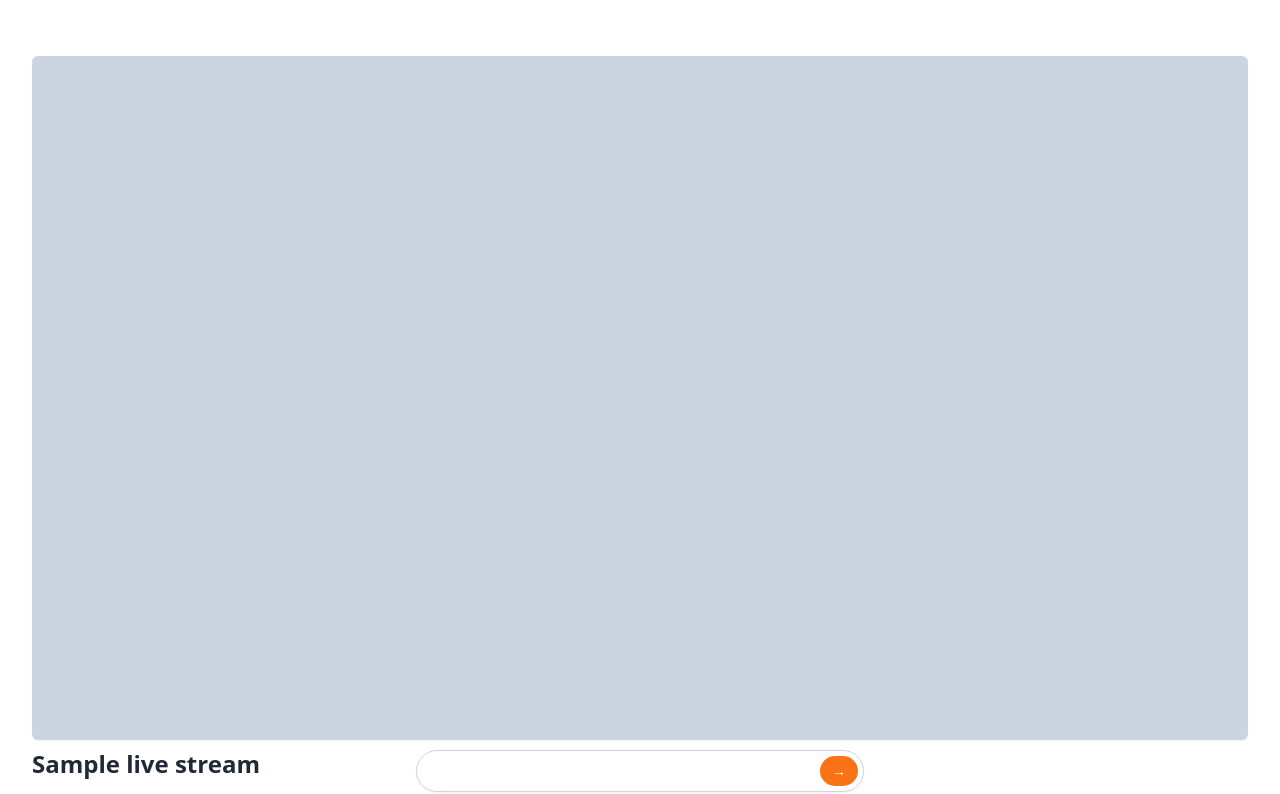
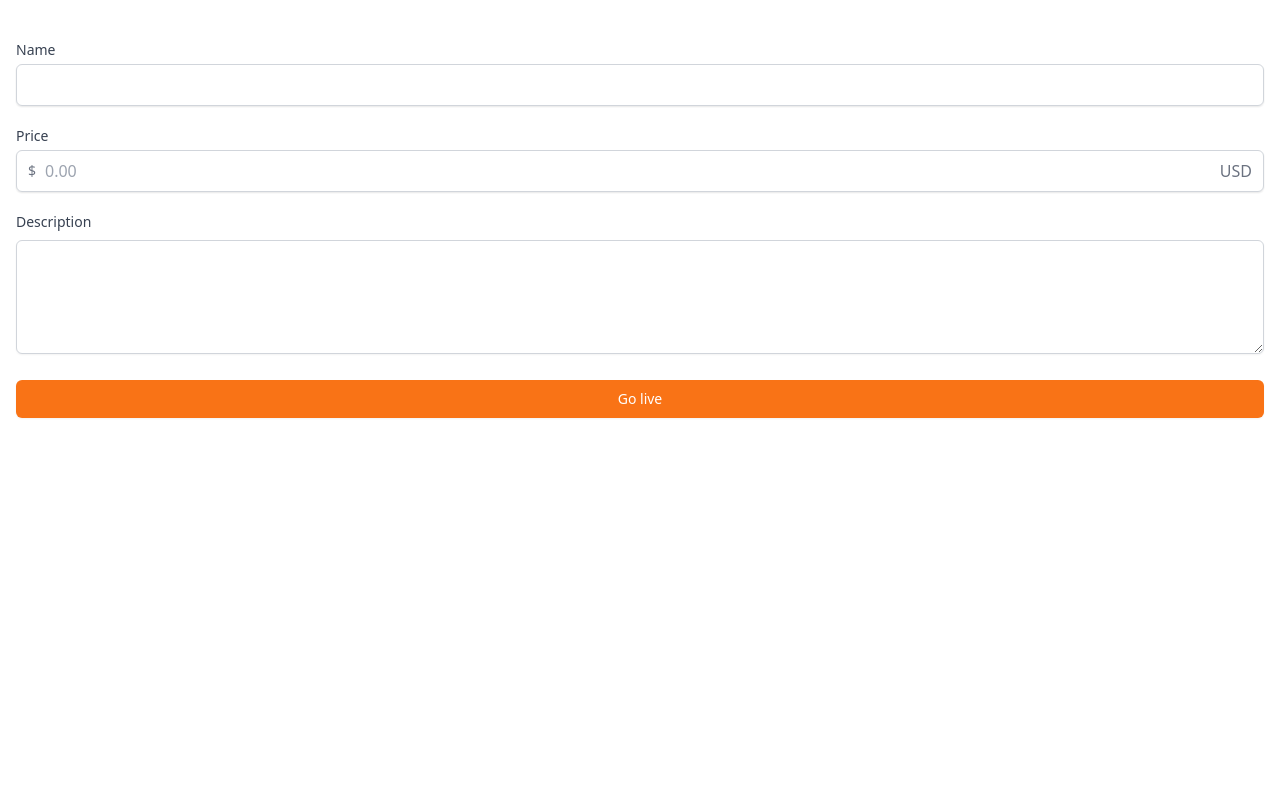
Before and after one commit to seungmin-dev/carrot-market, a Next.js app: page /stream/create in a window 1280 px wide. Shown: the top 794 px of the page. Built offline with nearby package versions, Linux system fonts and the light colour scheme.

Commit message:
add stream

```diff
--- a/pages/items/upload.tsx
+++ b/pages/items/upload.tsx
@@ -2,7 +2,7 @@
 
 const Upload: NextPage = () => {
   return (
-    <div className="px-4 py-16">
+    <div className="space-y-5 px-4 py-16">
       <div>
         <label className="mb-2 flex h-48 w-full cursor-pointer items-center justify-center rounded-md border-2 border-dashed border-gray-300 text-gray-600 hover:border-orange-500 hover:text-orange-500">
           <svg
@@ -19,10 +19,26 @@
               strokeLinejoin="round"
             />
           </svg>
-
           <input type="file" className="hidden" />
         </label>
       </div>
+      <div>
+        <label
+          className="mb-1 block text-sm font-medium text-gray-700"
+          htmlFor="name"
+        >
+          Name
+        </label>
+        <div className="relative flex items-center  rounded-md shadow-sm">
+          <input
+            id="name"
+            type="email"
+            className="w-full appearance-none rounded-md border border-gray-300 px-3 py-2 placeholder-gray-400 shadow-sm focus:border-orange-500 focus:outline-none focus:ring-orange-500"
+            required
+          />
+        </div>
+      </div>
+      <div></div>
       <div className="my-5">
         <label htmlFor="price" className="mb-1 block text-sm font-medium">
           Price
@@ -47,11 +63,12 @@
         </label>
         <textarea
           rows={4}
+          id="description"
           className="mt-1 w-full rounded-md border-gray-300 shadow-sm focus:border-orange-500 focus:ring-orange-500"
         />
       </div>
       <button className="mt-3 w-full rounded-md border border-transparent bg-orange-500 py-2 px-4 text-sm font-medium text-white shadow-sm hover:bg-orange-600 focus:outline-none focus:ring-2 focus:ring-orange-500 focus:ring-offset-2">
-        Upload product
+        Upload item
       </button>
     </div>
   );
--- /dev/null
+++ b/pages/stream/create.tsx
@@ -0,0 +1,64 @@
+import type { NextPage } from "next";
+
+const Create: NextPage = () => {
+  return (
+    <div className=" space-y-5 py-10 px-4">
+      <div>
+        <label
+          className="mb-1 block text-sm font-medium text-gray-700"
+          htmlFor="name"
+        >
+          Name
+        </label>
+        <div className="relative flex items-center  rounded-md shadow-sm">
+          <input
+            id="name"
+            type="email"
+            className="w-full appearance-none rounded-md border border-gray-300 px-3 py-2 placeholder-gray-400 shadow-sm focus:border-orange-500 focus:outline-none focus:ring-orange-500"
+            required
+          />
+        </div>
+      </div>
+      <div>
+        <label
+          className="mb-1 block text-sm font-medium text-gray-700"
+          htmlFor="price"
+        >
+          Price
+        </label>
+        <div className="relative flex items-center  rounded-md shadow-sm">
+          <div className="pointer-events-none absolute left-0 flex items-center justify-center pl-3">
+            <span className="text-sm text-gray-500">$</span>
+          </div>
+          <input
+            id="price"
+            className="w-full appearance-none rounded-md border border-gray-300 px-3 py-2 pl-7 placeholder-gray-400 shadow-sm focus:border-orange-500 focus:outline-none focus:ring-orange-500"
+            type="text"
+            placeholder="0.00"
+          />
+          <div className="pointer-events-none absolute right-0 flex items-center pr-3">
+            <span className="text-gray-500">USD</span>
+          </div>
+        </div>
+      </div>
+      <div>
+        <label
+          htmlFor="description"
+          className="mb-1 block text-sm font-medium text-gray-700"
+        >
+          Description
+        </label>
+        <textarea
+          id="description"
+          className="mt-1 w-full rounded-md border-gray-300 shadow-sm focus:border-orange-500 focus:ring-orange-500 "
+          rows={4}
+        />
+      </div>
+      <button className=" w-full rounded-md border border-transparent bg-orange-500 py-2 px-4 text-sm font-medium text-white shadow-sm hover:bg-orange-600 focus:outline-none focus:ring-2 focus:ring-orange-500 focus:ring-offset-2 ">
+        Go live
+      </button>
+    </div>
+  );
+};
+
+export default Create;
```
